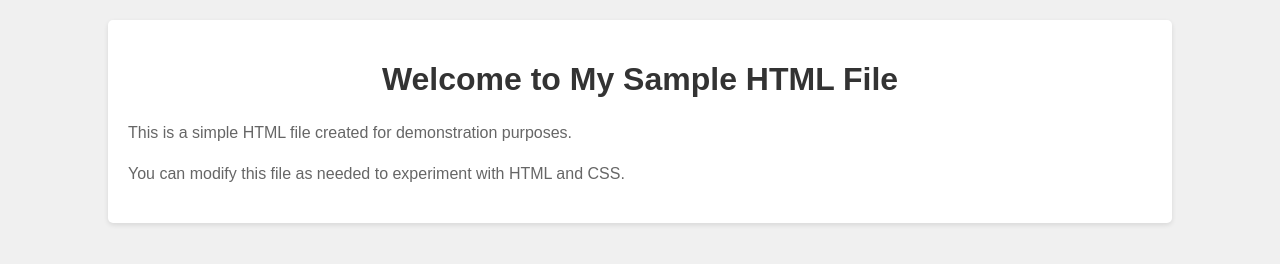
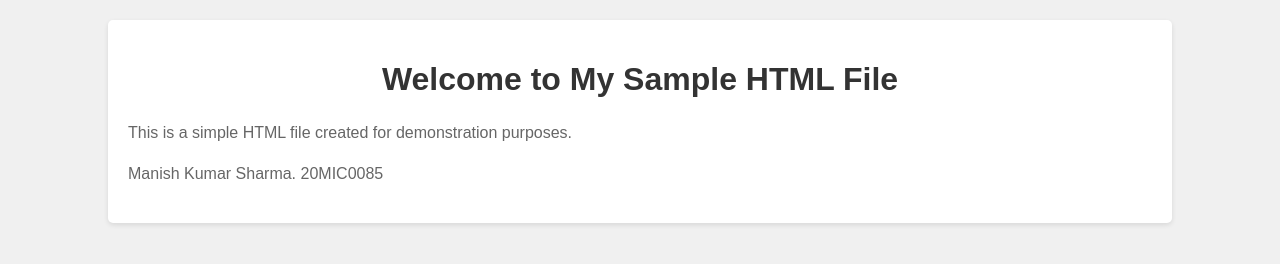
Before and after one commit to manishh-sharma/manish_git, a plain HTML site: page index.html in a window 1280 px wide. Drawn offline with Linux system fonts and the light colour scheme.

Commit message:
Modify HTML file

```diff
--- a/index.html
+++ b/index.html
@@ -33,7 +33,7 @@
     <div class="container">
         <h1>Welcome to My Sample HTML File</h1>
         <p>This is a simple HTML file created for demonstration purposes.</p>
-        <p>You can modify this file as needed to experiment with HTML and CSS.</p>
+        <p>Manish Kumar Sharma. 20MIC0085</p>
     </div>
 </body>
 </html>
```
